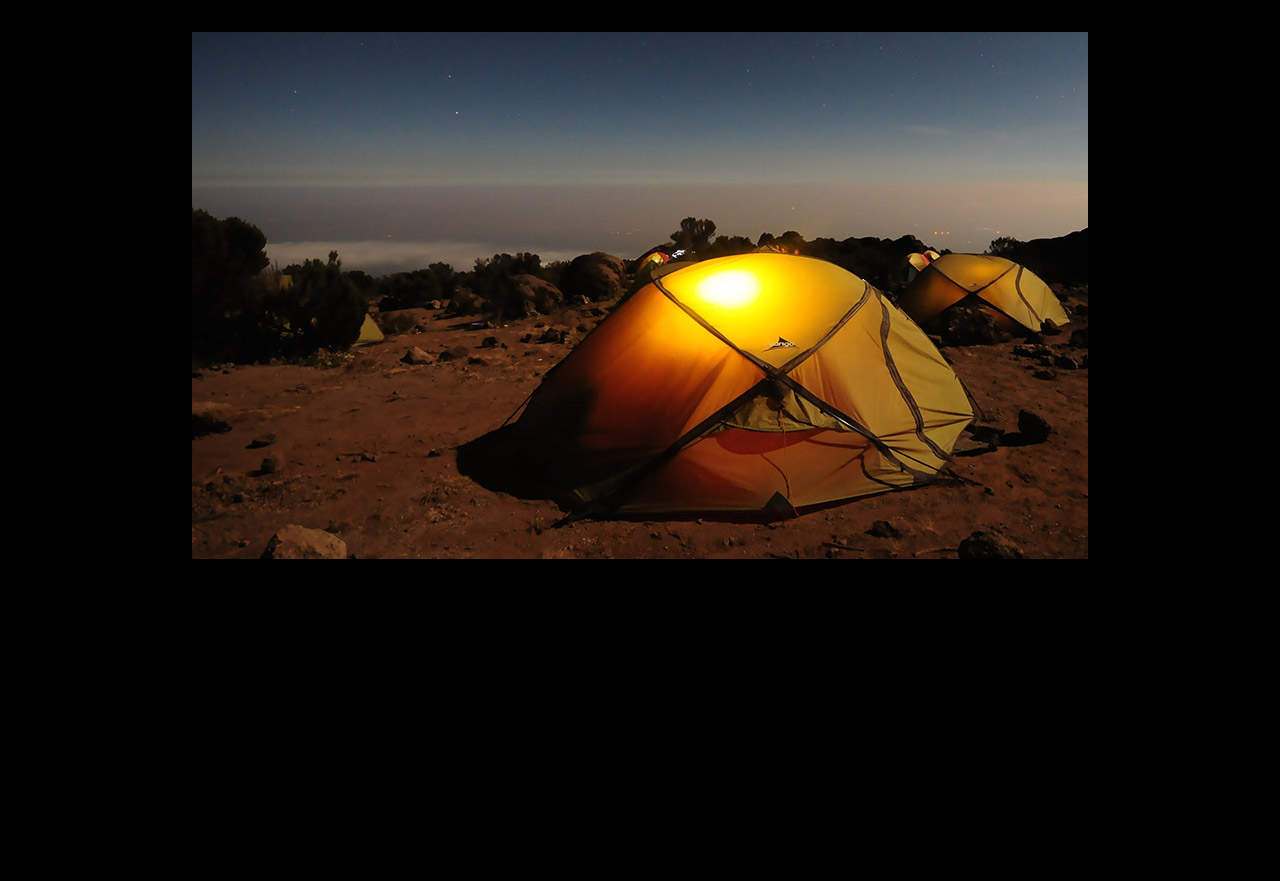
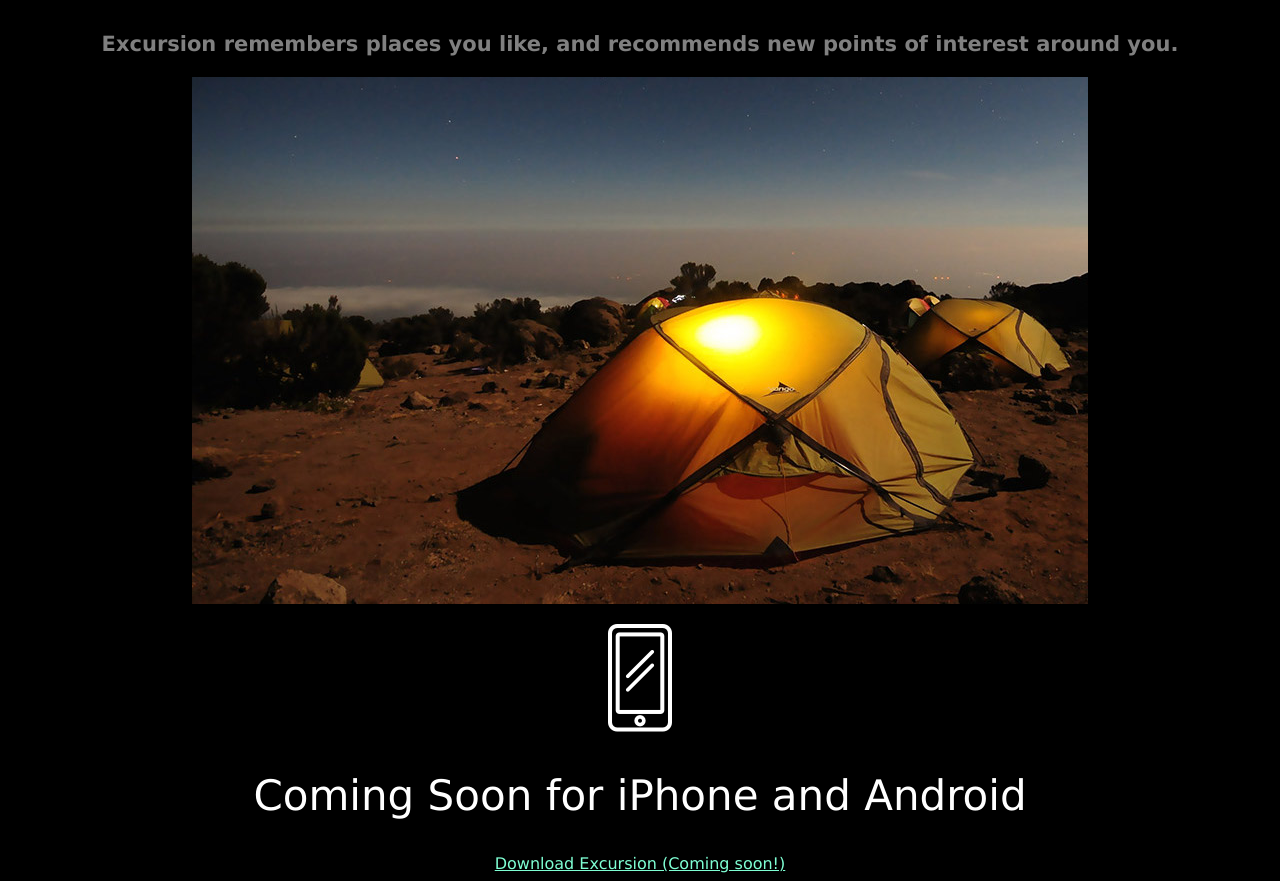
Before and after one commit to st3phl/excursion, a plain HTML site: page index.html in a window 1280 px wide. Shown: the part 459-1340 px from the top of the page. Before the commit the page ends 1038 px from the top, so only its background shows below. Drawn offline with Linux system fonts and the light colour scheme.

Commit message:
Add second section sub text and third section.

```diff
--- a/index.html
+++ b/index.html
@@ -6,18 +6,25 @@
     <link href="./resources/css/style.css" type="text/css" rel="stylesheet">
   </head>
   <body>
+    <!-- main section -->
     <h1>Discover hidden places in the world around you</h1>
     <a href="#">Download Excursion (Coming soon!)</a>
-    <!-- video section -->
     <p>
       <video autoplay muted loop>
         <source src="./resources/videos/excursion.mp4" type="video/mp4">
       </video>
     </p>
-    <!-- image section -->
+    <!-- second section -->
     <h2>Your personal travel guide</h2>
+    <h3>Excursion remembers places you like, and recommends new points of interest around you.</h3>
     <p>
       <img src="./resources/images/camp.jpg" alt="">
     </p>
+    <!-- third section -->
+    <p>
+      <img src="./resources/images/phone.png" alt="">
+    </p>
+    <h2>Coming Soon for iPhone and Android</h2>
+    <a href="#">Download Excursion (Coming soon!)</a>
   </body>
 </html>
--- a/resources/css/style.css
+++ b/resources/css/style.css
@@ -16,7 +16,6 @@ a {
 
 h1 {
   font-size: 50px;
-  color: white;
 }
 
 h2 {
```
